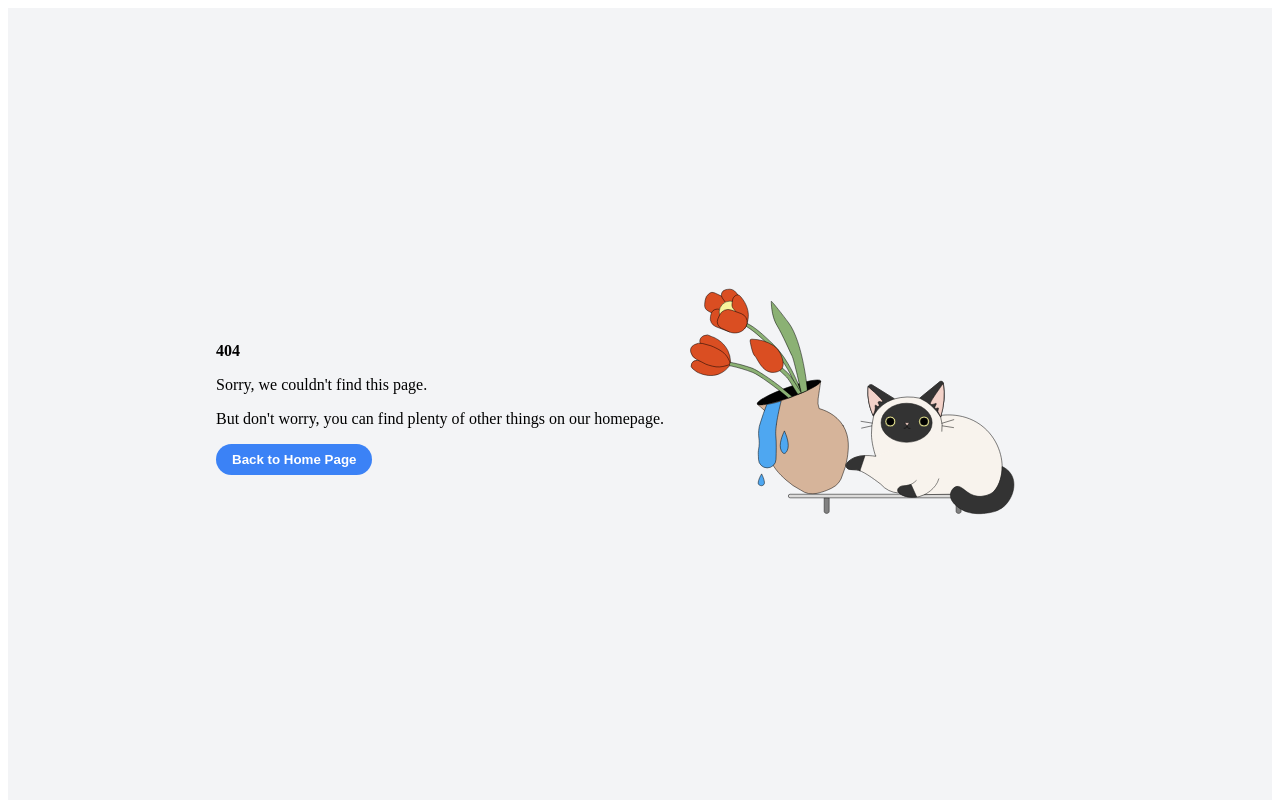
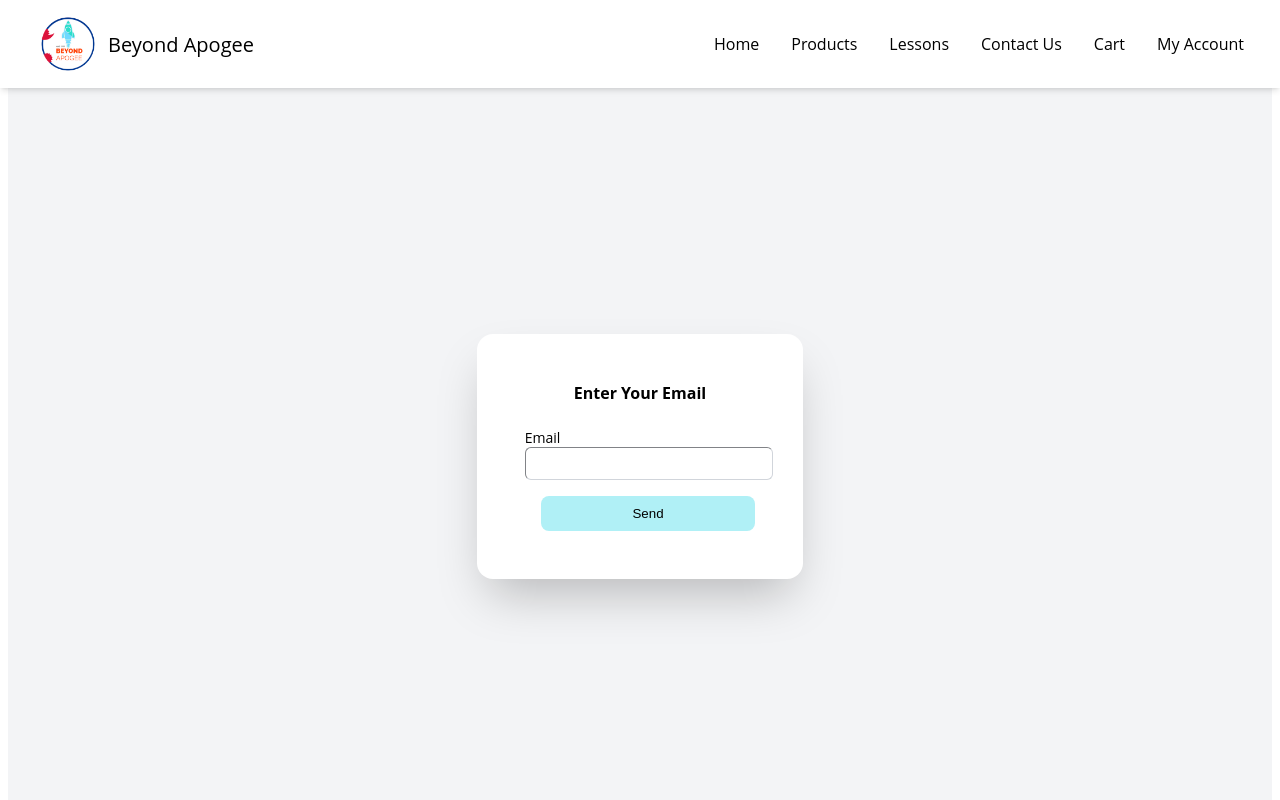
Before and after one commit to AashishBhandari001/RoboAstroEd, a React (Create React App) app in the folder frontend/: page /PasswordReset in a window 1280 px wide. Before the commit this address had no page. Shown: the top 800 px of the page. Built offline with nearby package versions, Linux system fonts and the light colour scheme.

Commit message:
Api route for Forget Password

```diff
--- a/frontend/src/App.js
+++ b/frontend/src/App.js
@@ -1,8 +1,5 @@
 import React from "react";
 import { BrowserRouter, Routes, Route } from "react-router-dom";
-
-import store from "./Redux/store.js";
-import { Provider } from "react-redux";
 
 import Layout from "./Router/Layout";
 import Home from "./Router/Home";
@@ -10,6 +7,8 @@ import Contact from "./Components/ContactUs";
 import Error from "./Router/Error";
 import Login from "./Components/Login";
 import Signup from "./Components/Signup";
+import PasswordReset from "./Components/ForgetPassword/passwordreset";
+import ForgetPassword from "./Components/ForgetPassword/forgetpassword";
 
 function NotFound() {
   return <Error />;
@@ -26,6 +25,8 @@ function App() {
             <Route path="/Contact" element={<Contact />} />
             <Route path="/Account" element={<Login />} />
             <Route path="/Register" element={<Signup />} />
+            <Route path="/PasswordReset" element={<PasswordReset />} />
+            <Route path="/forgetpassword/:id/:token" element={<ForgetPassword />} />
           </Route>
           {/* Define a catch-all route for not found */}
           <Route path="*" element={<NotFound />} />
--- /dev/null
+++ b/frontend/src/Components/ForgetPassword/forgetpassword.jsx
@@ -0,0 +1,7 @@
+import React from "react";
+
+function ForgetPassword() {
+  return <div></div>;
+}
+
+export default ForgetPassword;
--- /dev/null
+++ b/frontend/src/Components/ForgetPassword/index.js
@@ -0,0 +1,5 @@
+import ForgetPassword from "./forgetpassword";
+
+import PasswordReset from "./passwordreset";
+
+export { ForgetPassword, PasswordReset };
--- /dev/null
+++ b/frontend/src/Components/ForgetPassword/passwordreset.jsx
@@ -0,0 +1,101 @@
+import React from "react";
+import { useState } from "react";
+import { Link, useNavigate } from "react-router-dom";
+import ErrorPopup from "../../Elements/ErrorPopup";
+
+function PasswordReset() {
+  const [formData, setFormData] = useState({});
+
+  const [loading, setLoading] = useState(false);
+  const [error, setError] = useState(); // error handling
+
+  const [email, setEmail] = useState("");
+  const [message, setMessage] = useState(""); // email state
+  const navigate = useNavigate(); // initialize navigation
+
+  const handleChange = (e) => {
+    setFormData({ ...formData, [e.target.id]: e.target.value});
+  };
+
+  const setVal = (e) => {
+    setEmail(e.target.value);
+  };
+
+  const sendLink = async (e) => {
+    e.preventDefault();
+    try {
+      setLoading(true);
+      const res = await fetch("http://localhost:8080/api/auth/passwordreset", {
+        method: "POST",
+        headers: {
+          "Content-Type": "application/json",
+        },
+        body: JSON.stringify(formData),
+      });
+      const data = await res.json();
+      if (data.success === false) {
+        setLoading(false);
+        setError(data.error);
+        return;
+      }
+      setLoading(false);
+      setError(null);
+      // navigate("/Account");
+    } catch (err) {
+      setLoading(false);
+      setError(err);
+    }
+  };
+
+  const handleBack = () => {
+    setError(null); // Clear the error state
+  };
+
+  return (
+    <div className="flex items-center justify-center h-screen font-open-sans mt-14 mb-4 bg-gray-100">
+      {error ? ( // Check if there's an error
+        <div className="text-center">
+          <ErrorPopup error={error} onBack={handleBack} />
+        </div>
+      ) : (
+        <div className="flex md:space-y-2 bg-white shadow-2xl rounded-2xl flex-row">
+          <div className="flex flex-col justify-center p-6 md:p-12">
+            <span className="mb-6 text-2xl text-center md:text-4xl font-bold">
+              Enter Your Email
+            </span>
+            {message ? (
+              <p className="text-green-600 font-bold ">
+                Password Reset link sent Successfully in your Email
+              </p>
+            ) : (
+              ""
+            )}
+            <form onSubmit={sendLink} className="flex flex-col text-sm">
+              <div>
+                <span className="mb-2 text-md">Email</span>
+                <input
+                  type="text"
+                  id="email"
+                  onChange={handleChange}
+                  className="w-full mb-4 p-2 border border-gray-300 rounded-md placeholder-light text-gray-500"
+                />
+              </div>
+              <div className="flex flex-col ml-4 items-center space-y-2">
+                <button
+                  disabled={loading}
+                  type="submit"
+                  onClick={sendLink}
+                  className="bg-[#B0F0F6] hover-bg-[#AEEBF1] text-black border-transparent p-2 rounded-lg w-full"
+                >
+                  {loading ? "Loading..." : "Send"}
+                </button>
+              </div>
+            </form>
+          </div>
+        </div>
+      )}
+    </div>
+  );
+}
+
+export default PasswordReset;
--- a/frontend/src/Components/Login/signin.jsx
+++ b/frontend/src/Components/Login/signin.jsx
@@ -50,7 +50,7 @@ function Signin() {
           <ErrorPopup error={error} onBack={handleBack} />
         </div>
       ) : (
-        <div className="flex flex-col md:space-y-2 md:bg-white md:shadow-2xl rounded-2xl md:flex-row">
+        <div className="flex flex-col md:space-y-2 bg-white shadow-2xl rounded-2xl">
           <div className="flex flex-col justify-center p-6 md:p-12">
             <span className="mb-2 text-2xl md:text-4xl font-bold">
               Welcome back!
@@ -74,17 +74,20 @@ function Signin() {
                   type="password"
                   id="password"
                   onChange={handleChange}
-                  className="w-full p-2 border border-gray-300 rounded-md placeholder-light text-gray-500"
+                  className="w-full p-2 mb-2 border border-gray-300 rounded-md placeholder-light text-gray-500"
                 />
               </div>
 
-              <ul className="list-none pl-0 mt-0 text-sm">
-                <li>
-                  <Link to={""} className="text-sm text-blue-600 no-underline">
+              <div>
+                <li className="list-none mb-4">
+                  <Link
+                    to="/PasswordReset"
+                    className="no-underline text-blue-600"
+                  >
                     Forgot Password?
                   </Link>
                 </li>
-              </ul>
+              </div>
 
               <div className="flex flex-col items-center space-y-2">
                 <button
--- a/frontend/src/Components/OAuth/oauth.jsx
+++ b/frontend/src/Components/OAuth/oauth.jsx
@@ -31,8 +31,8 @@ function OAuth() {
         console.log(data.error);
         return;
       }
-      dispatch({ type: "LOGIN", payload: data.user });
-      navigate("/Home");
+      dispatch({ type: "LOGIN", payload: data.user }); //dispatch the user data to the store
+      navigate("/Home"); //if successful, navigate to Home
     } catch (err) {
       console.log("Could not sign in with google", err);
     }
--- a/frontend/src/Components/Signup/signup.jsx
+++ b/frontend/src/Components/Signup/signup.jsx
@@ -51,7 +51,7 @@ function Signup() {
           <ErrorPopup error={error} onBack={handleBack} />
         </div>
       ) : (
-        <div className="flex flex-col md:space-y-2 md:bg-white md:shadow-2xl rounded-2xl md:flex-row">
+        <div className="flex flex-col space-y-2 bg-white shadow-2xl rounded-2xl">
           <div className="flex flex-col justify-center p-6 md:p-12">
             <span className="mb-2 text-2xl md:text-4xl font-bold">
               Join Us Today
@@ -59,7 +59,7 @@ function Signup() {
             <span className="font-light text-xs text-gray-400 mb-4 md:mb-8">
               Please enter your details
             </span>
-            <form onSubmit={handleSubmit} className="flex flex-col text-sm">
+            <form onSubmit={handleSubmit} className="flex mr-3 flex-col text-sm">
               <div className="text-sm">
                 <span className="text-md">Username</span>
                 <input
@@ -84,19 +84,11 @@ function Signup() {
                   type="password"
                   id="password"
                   onChange={handleChange}
-                  className="w-full p-2 border border-gray-300 rounded-md placeholder-light text-gray-500"
+                  className="w-full mb-4 p-2 border border-gray-300 rounded-md placeholder-light text-gray-500"
                 />
               </div>
 
-              <ul className="list-none pl-0 mt-0 text-sm">
-                <li>
-                  <Link to={""} className="text-sm text-blue-600 no-underline">
-                    Forgot Password?
-                  </Link>
-                </li>
-              </ul>
-
-              <div className="flex flex-col items-center space-y-2">
+              <div className="flex flex-col ml-4 space-y-2">
                 <button
                   disabled={loading}
                   type="submit"
```
Also changed, not shown: 2 other files (tests, documents, lock files or other folders).
